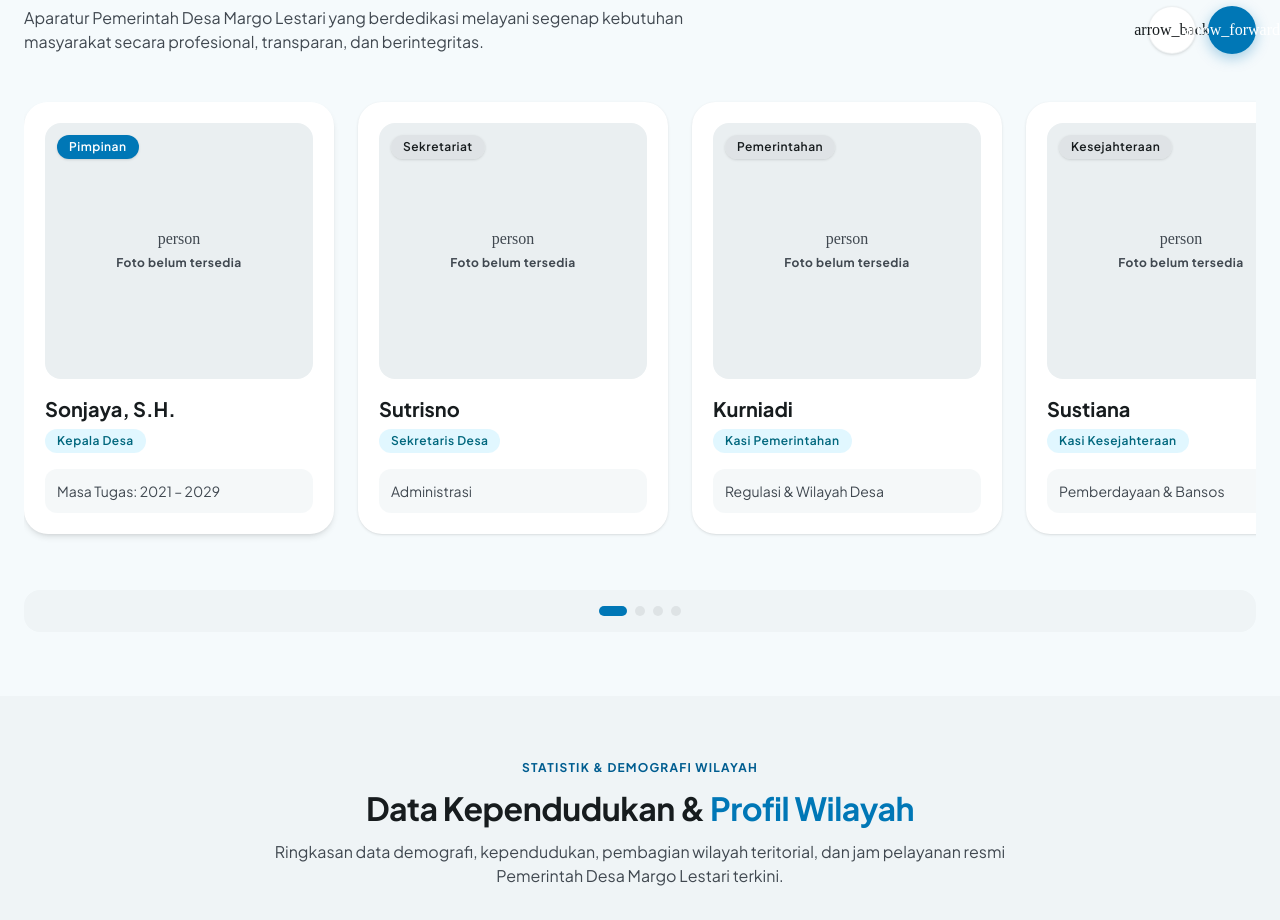
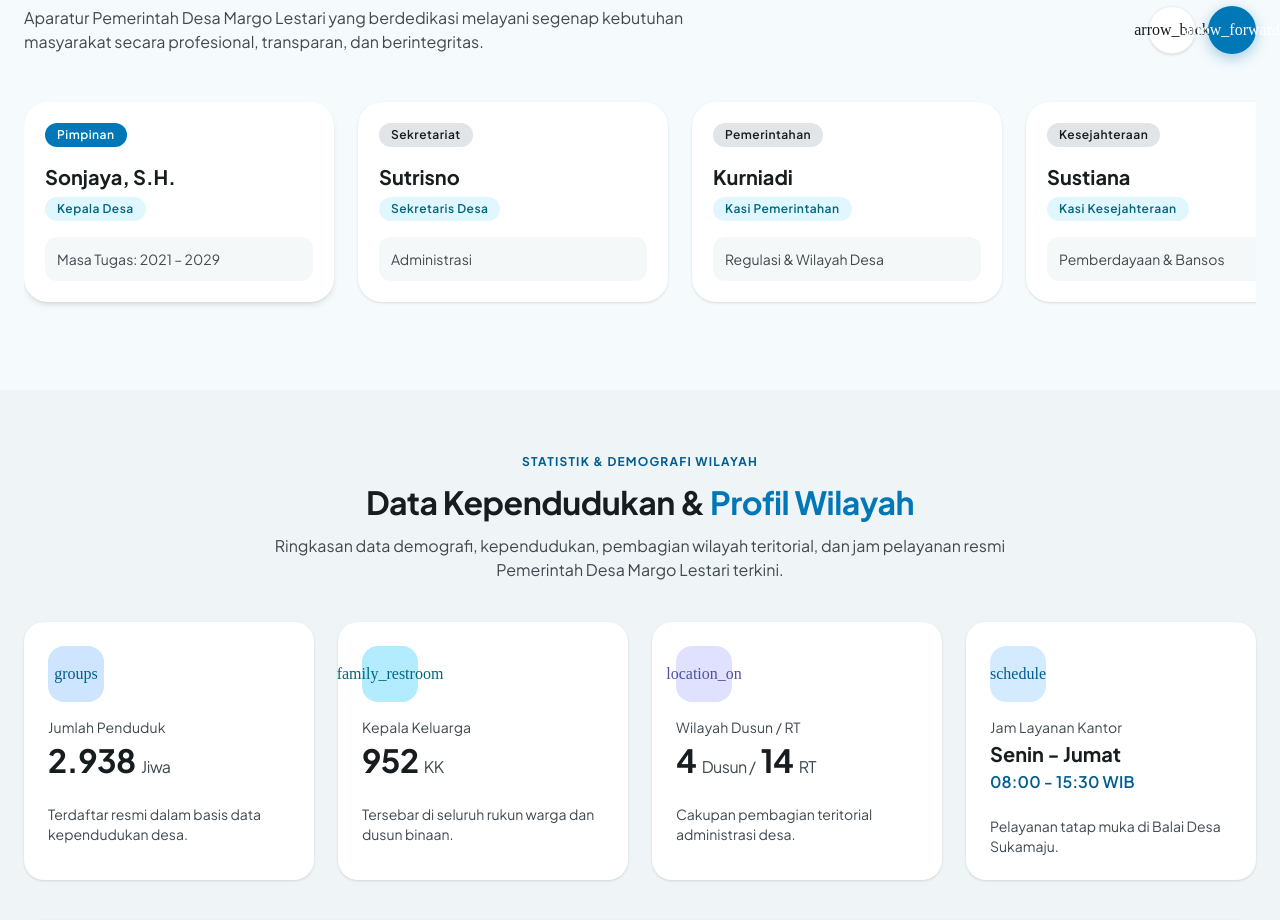
Before and after one commit to margolestari07-boop/webDesaMargoLestari, a Next.js app: page / in a window 1280 px wide. Shown: the part 800-1720 px from the top of the page. Built offline with nearby package versions, Linux system fonts and the light colour scheme.

Commit message:
Hapus foto dan pagination perangkat desa

```diff
--- a/src/app/(public)/homepage-content.tsx
+++ b/src/app/(public)/homepage-content.tsx
@@ -10,8 +10,6 @@ const officers = [
     role: "Kepala Desa",
     badge: "Pimpinan",
     detail: "Masa Tugas: 2021 – 2029",
-    image: "",
-    alt: "Foto Kepala Desa belum tersedia",
     badgeClass: "bg-primary-container text-on-primary",
   },
   {
@@ -19,8 +17,6 @@ const officers = [
     role: "Sekretaris Desa",
     badge: "Sekretariat",
     detail: "Administrasi",
-    image: "",
-    alt: "Foto Sekretaris Desa belum tersedia",
     badgeClass: "bg-surface-variant/90 text-on-surface",
   },
   {
@@ -28,8 +24,6 @@ const officers = [
     role: "Kasi Pemerintahan",
     badge: "Pemerintahan",
     detail: "Regulasi & Wilayah Desa",
-    image: "",
-    alt: "Foto Kasi Pemerintahan belum tersedia",
     badgeClass: "bg-surface-variant/90 text-on-surface",
   },
   {
@@ -37,8 +31,6 @@ const officers = [
     role: "Kasi Kesejahteraan",
     badge: "Kesejahteraan",
     detail: "Pemberdayaan & Bansos",
-    image: "",
-    alt: "Foto Kasi Kesejahteraan belum tersedia",
     badgeClass: "bg-surface-variant/90 text-on-surface",
   },
   {
@@ -46,8 +38,6 @@ const officers = [
     role: "Kasi Pelayanan",
     badge: "Pelayanan",
     detail: "Layanan Warga & Kependudukan",
-    image: "",
-    alt: "Foto Kasi Pelayanan belum tersedia",
     badgeClass: "bg-surface-variant/90 text-on-surface",
   },
   {
@@ -55,8 +45,6 @@ const officers = [
     role: "Kaur Perencanaan",
     badge: "Perencanaan",
     detail: "Aset Desa & Tata Ruang",
-    image: "",
-    alt: "Foto Kaur Perencanaan belum tersedia",
     badgeClass: "bg-surface-variant/90 text-on-surface",
   },
   {
@@ -64,8 +52,6 @@ const officers = [
     role: "Kaur Keuangan",
     badge: "Keuangan",
     detail: "APBDes & Perbendaharaan",
-    image: "",
-    alt: "Foto Kaur Keuangan belum tersedia",
     badgeClass: "bg-surface-variant/90 text-on-surface",
   },
   {
@@ -73,8 +59,6 @@ const officers = [
     role: "Kaur TU & Umum",
     badge: "Tata Usaha & Umum",
     detail: "Administrasi dan urusan umum desa",
-    image: "",
-    alt: "Foto Kaur TU & Umum belum tersedia",
     badgeClass: "bg-surface-variant/90 text-on-surface",
   },
   {
@@ -82,8 +66,6 @@ const officers = [
     role: "Kepala Dusun 1",
     badge: "Dusun 1",
     detail: "Wilayah Dusun 1",
-    image: "",
-    alt: "Foto Kepala Dusun 1 belum tersedia",
     badgeClass: "bg-surface-variant/90 text-on-surface",
   },
   {
@@ -91,8 +73,6 @@ const officers = [
     role: "Kepala Dusun 2",
     badge: "Dusun 2",
     detail: "Wilayah Dusun 2",
-    image: "",
-    alt: "Foto Kepala Dusun 2 belum tersedia",
     badgeClass: "bg-surface-variant/90 text-on-surface",
   },
   {
@@ -100,8 +80,6 @@ const officers = [
     role: "Kepala Dusun 3",
     badge: "Dusun 3",
     detail: "Wilayah Dusun 3",
-    image: "",
-    alt: "Foto Kepala Dusun 3 belum tersedia",
     badgeClass: "bg-surface-variant/90 text-on-surface",
   },
   {
@@ -109,8 +87,6 @@ const officers = [
     role: "Kepala Dusun 4",
     badge: "Dusun 4",
     detail: "Wilayah Dusun 4",
-    image: "",
-    alt: "Foto Kepala Dusun 4 belum tersedia",
     badgeClass: "bg-surface-variant/90 text-on-surface",
   },
   {
@@ -439,33 +415,11 @@ export default function HomepageContent() {
                       className={`group/card bg-surface-container-lowest flex w-72.5 shrink-0 snap-start flex-col gap-4 rounded-3xl border border-transparent p-5 ${index === 0 ? "shadow-md" : "shadow-sm"} hover:border-primary-container/30 transition-all hover:-translate-y-1 hover:shadow-xl sm:w-77.5`}
                       key={officer.role}
                     >
-                      <div className="bg-surface-container relative h-64 w-full overflow-hidden rounded-2xl">
-                        {officer.image ? (
-                          <RemoteImage
-                            alt={officer.alt}
-                            className="object-cover transition-transform duration-500 group-hover/card:scale-105"
-                            sizes="310px"
-                            src={officer.image}
-                          />
-                        ) : (
-                          <div className="text-on-surface-variant flex h-full w-full flex-col items-center justify-center gap-2">
-                            <span
-                              aria-hidden="true"
-                              className={`${materialIconClass} text-5xl`}
-                            >
-                              person
-                            </span>
-                            <span className="font-label-sm text-label-sm">
-                              Foto belum tersedia
-                            </span>
-                          </div>
-                        )}
-                        <span
-                          className={`font-label-sm text-label-sm absolute top-3 left-3 rounded-full px-3 py-1 font-semibold shadow-sm ${officer.badgeClass}`}
-                        >
-                          {officer.badge}
-                        </span>
-                      </div>
+                      <span
+                        className={`font-label-sm text-label-sm w-fit rounded-full px-3 py-1 font-semibold ${officer.badgeClass}`}
+                      >
+                        {officer.badge}
+                      </span>
                       <div className="flex flex-col gap-1.5">
                         <h4 className="font-headline-sm text-headline-sm text-on-surface leading-snug font-bold">
                           {officer.name}
@@ -478,20 +432,6 @@ export default function HomepageContent() {
                         <span>{officer.detail}</span>
                       </div>
                     </div>
-                  ))}
-                </div>
-              </div>
-
-              <div className="bg-surface-container-low flex items-center justify-center gap-4 rounded-2xl p-4">
-                <div className="flex items-center gap-2" id="sotk-dots">
-                  {[0, 640, 1280, 1920].map((left, index) => (
-                    <button
-                      aria-label={`Slide ${index + 1}`}
-                      className={`h-2.5 rounded-full transition-all ${index === 0 ? "bg-primary-container w-7" : "bg-surface-variant hover:bg-secondary-fixed w-2.5"}`}
-                      key={left}
-                      onClick={() => scrollTrack(left)}
-                      type="button"
-                    />
                   ))}
                 </div>
               </div>
```
